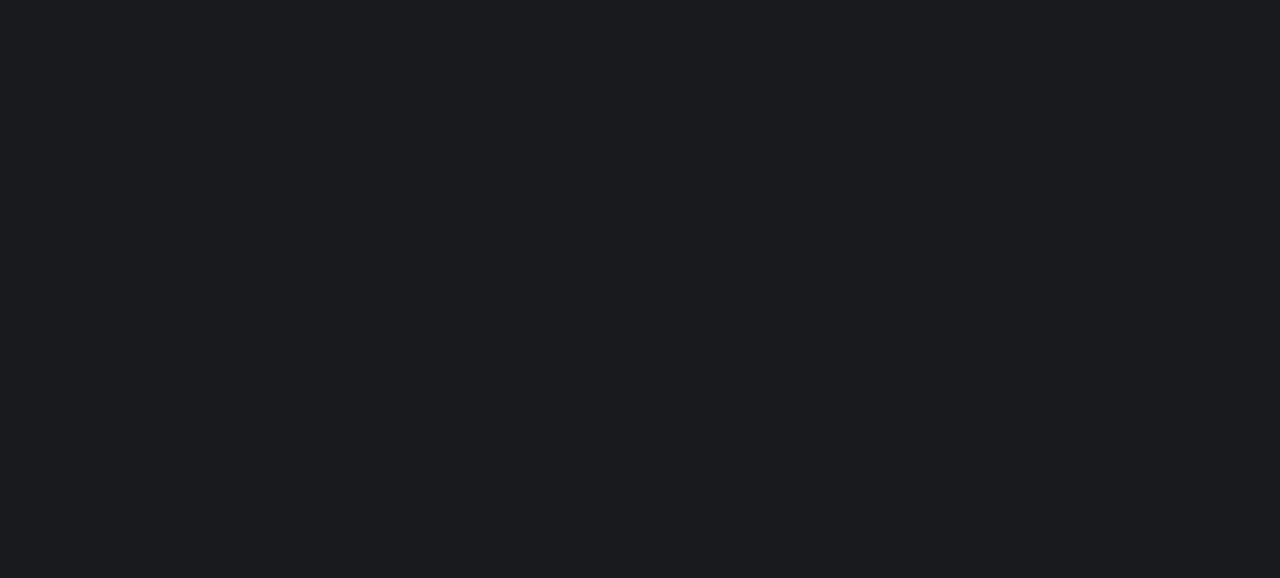
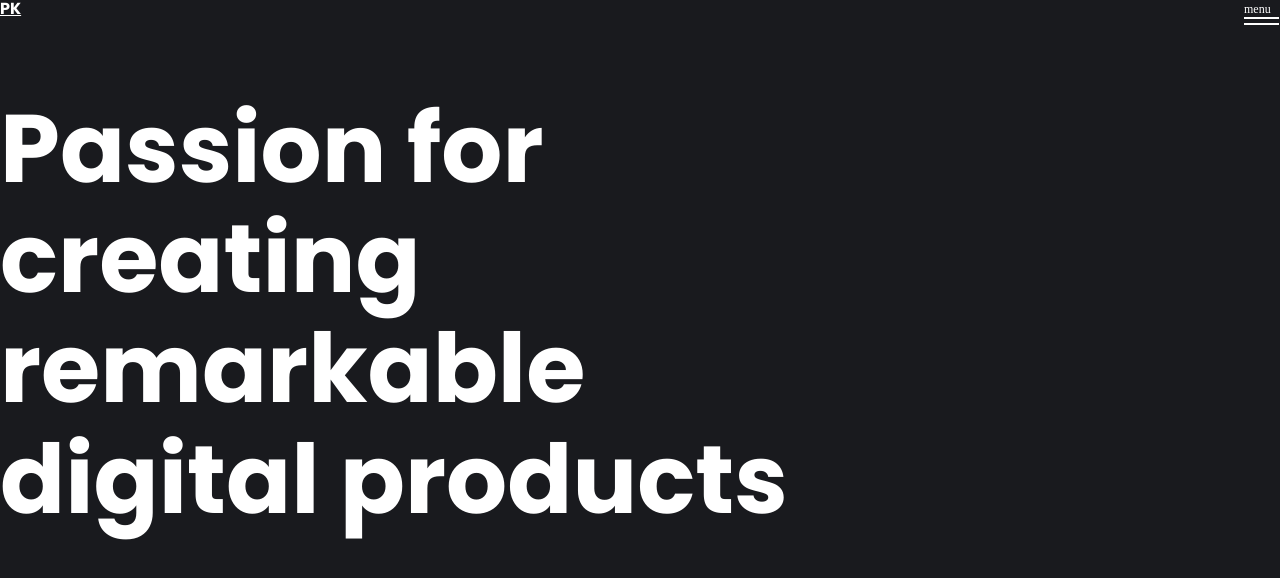
Before and after one commit to teslaLDead/Portfolio2020, a React (Create React App) app: page / in a window 1280 px wide. Shown: the top 578 px of the page. Built offline with nearby package versions, Linux system fonts and the light colour scheme.

Commit message:
added folder structures and base styling sheets

```diff
--- a/public/index.html
+++ b/public/index.html
@@ -6,9 +6,10 @@
     <meta name="viewport" content="width=device-width, initial-scale=1" />
     <meta name="theme-color" content="#000000" />
     <meta
-      name="description"
-      content="Web site created using create-react-app"
+      name=""
+      content=""
     />
+    <link href="https://fonts.googleapis.com/css?family=Poppins:400,500,700&display=swap" rel="stylesheet">
     <link rel="apple-touch-icon" href="%PUBLIC_URL%/logo192.png" />
     <!--
       manifest.json provides metadata used when your web app is installed on a
--- a/src/App.js
+++ b/src/App.js
@@ -1,13 +1,21 @@
 import React from 'react';
-
+import NavBar from './components/CommonComponents/NavBar/NavBar';
+import './styling/Layout.css';
+import './styling/Text.css';
 import './App.css';
 
 function App() {
   return (
-    <div className="App">
+    <div className="App dark-theme">
       <header className="App-header">
-
+        <NavBar />
       </header>
+      <h1 className="vertical-text-break">
+        <span>Passion for</span>
+        <span>creating</span>
+        <span>remarkable </span>
+        <span>digital products</span>
+      </h1>
     </div>
   );
 }
--- /dev/null
+++ b/src/components/CommonComponents/NavBar/MenuButton/MenuButton.js
@@ -0,0 +1,12 @@
+import React from "react";
+import MenuButtonIcon from './Menu Button.svg';
+
+function MenuButton(){
+    return (
+        <div>
+            <img src={MenuButtonIcon} alt="menu button" />
+        </div>
+    )
+}
+
+export default MenuButton;
--- /dev/null
+++ b/src/components/CommonComponents/NavBar/NavBar.css
@@ -0,0 +1,5 @@
+#nav-logo a{
+    font-weight: bold;
+    font-size: 16px;
+    color: white;
+}
--- /dev/null
+++ b/src/components/CommonComponents/NavBar/NavBar.js
@@ -0,0 +1,18 @@
+import React from "react";
+import MenuBtton from './MenuButton/MenuButton';
+import './NavBar.css';
+
+function NavBar(){
+    return (
+        <div className="d-flex justify-content-space-between">
+            <div id="nav-logo">
+                <a href="" >PK</a>
+            </div>
+            <div>
+                <MenuBtton />
+            </div>
+        </div>
+    );
+}
+
+export default NavBar;
--- a/src/index.css
+++ b/src/index.css
@@ -6,10 +6,5 @@
 body {
   background: #191a1e;
   overflow-x: hidden;
-
+  font-family: 'Poppins', sans-serif;
 }
-
-code {
-  font-family: source-code-pro, Menlo, Monaco, Consolas, 'Courier New',
-    monospace;
-}
--- /dev/null
+++ b/src/styling/Layout.css
@@ -0,0 +1,23 @@
+
+
+/* layout classes */
+
+.d-flex{
+    display: flex;
+  }
+
+.justify-content-space-between{
+    justify-content: space-between;
+  }
+
+
+  /* layout theme settings */
+
+  .light-theme{
+    color: black;
+
+  }
+
+  .dark-theme{
+    color: white;
+  }
--- /dev/null
+++ b/src/styling/Text.css
@@ -0,0 +1,13 @@
+
+
+
+
+h1{
+  font-size: 96px;
+}
+
+
+.vertical-text-break{
+    display: flex;
+    flex-direction: column;
+}
```
Also changed, not shown: src/components/CommonComponents/NavBar/MenuButton/Menu Button.svg (added), src/components/Pages/About/About.js (added), src/components/Pages/Contact/Contact.js (added), src/components/Pages/Home/Home.js (added), src/components/Pages/Work/Work.js (added).
